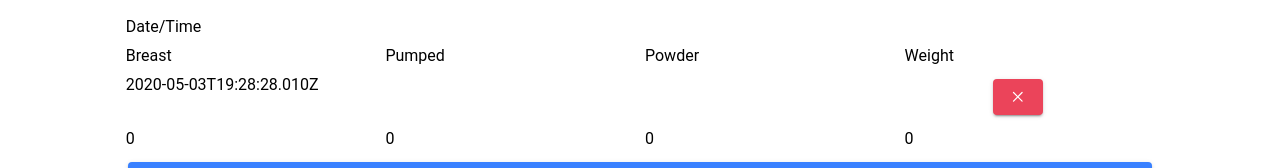
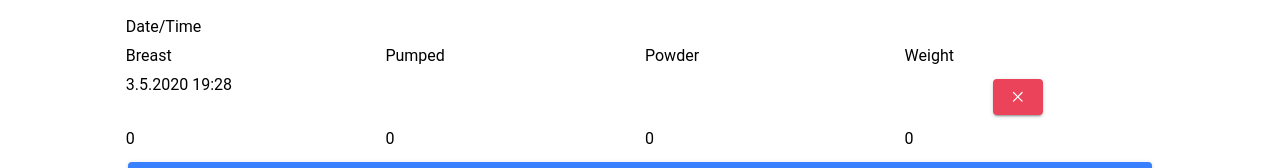
Before and after one commit to mtraina/pwa-baby-growth, a React (Create React App) app in the folder pwa-baby-growth-react/: page /home in a window 1280 px wide. Both pictures are taken after a click on the element "ADD". Shown: the part 250-418 px from the top of the page. Built offline with nearby package versions, Linux system fonts and the light colour scheme.

Commit message:
date formatting added

```diff
--- a/pwa-baby-growth-react/src/components/DataTable.tsx
+++ b/pwa-baby-growth-react/src/components/DataTable.tsx
@@ -2,6 +2,7 @@ import React, { useState }  from 'react';
 import { IonGrid, IonRow, IonCol, IonButton, IonIcon, IonAlert } from '@ionic/react';
 import { GrowthData, DataProvider, GrowthDataTableElem } from '../model/Models'
 import { closeOutline } from 'ionicons/icons';
+import { formatDate } from '../utils/Dates'
 
 const DataTable: React.FC<DataProvider> = ({ data, onDelete, onSend }) => {
 
@@ -80,7 +81,7 @@ const DataTable: React.FC<DataProvider> = ({ data, onDelete, onSend }) => {
             {data.map((gd: GrowthData, index: number) => (
                 <div>
                     <IonRow key={`row-${index}`}>
-                        <IonCol size="10">{gd.datetime}</IonCol>
+                        <IonCol size="10">{formatDate(new Date(gd.datetime))}</IonCol>
                         <IonCol size="2">
                             <IonButton color="danger" onClick={() => preDelete({index, gd})}>
                                 <IonIcon icon={closeOutline} onClick={() => onDelete({index, gd})}/>
--- /dev/null
+++ b/pwa-baby-growth-react/src/utils/Dates.tsx
@@ -0,0 +1 @@
+export const formatDate = (d: Date) => `${d.getDate()}.${d.getMonth()+1}.${d.getFullYear()} ${d.getHours()}:${d.getMinutes()}`
```
